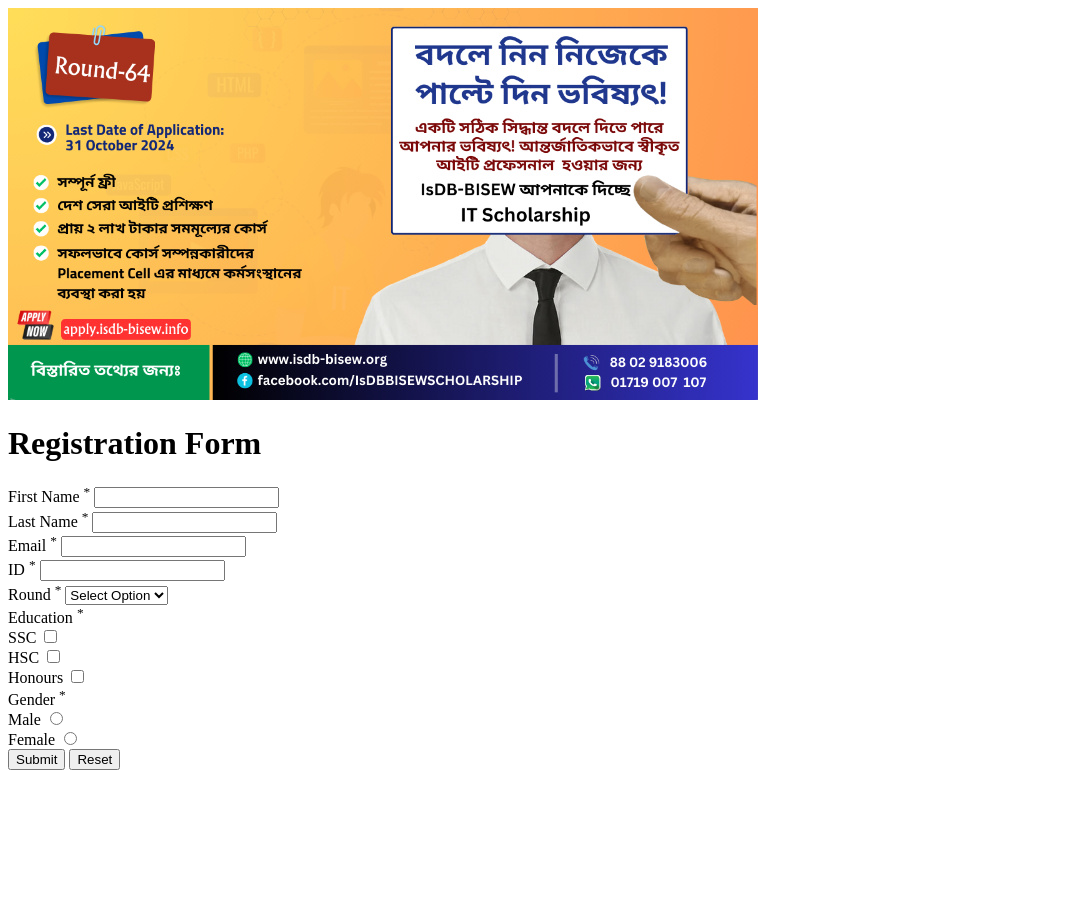
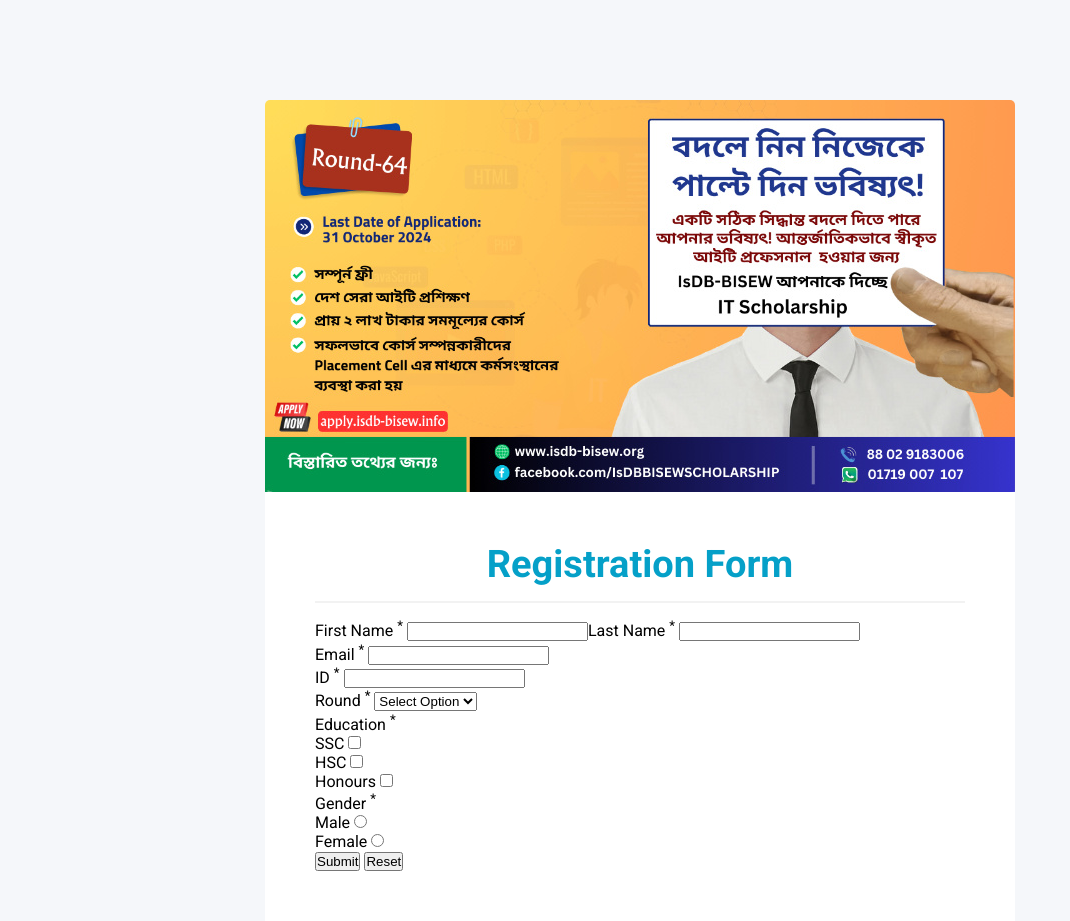
Before and after one commit to hazrat120/IsDB-Student-Registration-Form, a plain HTML site: page index.html in a window 1280 px wide. Shown: the whole page, without its empty margins (0-1070 px from the left). Before the commit the page ends 800 px from the top, so only its background shows below. Drawn offline with Linux system fonts and the light colour scheme.

Commit message:
add some css style

```diff
--- a/index.html
+++ b/index.html
@@ -3,12 +3,18 @@
   <head>
     <meta charset="UTF-8" />
     <meta name="viewport" content="width=device-width, initial-scale=1.0" />
+    <link rel="preconnect" href="https://fonts.googleapis.com" />
+    <link rel="preconnect" href="https://fonts.gstatic.com" crossorigin />
+    <link
+      href="https://fonts.googleapis.com/css2?family=Roboto:ital,wght@0,100;0,300;0,400;0,500;0,700;0,900;1,100;1,300;1,400;1,500;1,700;1,900&display=swap"
+      rel="stylesheet"
+    />
     <link rel="stylesheet" href="style.css" />
     <title>IsDB Student Registration Form</title>
   </head>
   <body>
     <!-- Image maping -->
-    <div class="isdb">
+    <div id="isdb">
       <img src="/img/isdb-img.jpeg" alt="IsDB image" usemap="#image-map" />
       <map name="image-map">
         <area
@@ -38,12 +44,21 @@
           href="tel:+88029183006"
           alt="call isdb"
         />
+        <area
+          shape="rect"
+          coords="385,21,680,225"
+          href="https://apply.isdb-bisew.info/"
+          alt="idsb-scholorship"
+          target="_blank"
+        />
       </map>
     </div>
 
     <!-- Form Start -->
-    <form action="index.php" method="post">
-      <h1>Registration Form</h1>
+    <form id="form" action="index.php" method="post">
+      <h1 class="form_heading">Registration Form</h1>
+      <hr class="fom_hr" />
+
       <div class="name">
         <div class="fname">
           <label for="fname">First Name <sup>*</sup> </label>
--- a/style.css
+++ b/style.css
@@ -0,0 +1,57 @@
+* {
+  margin: 0;
+  padding: 0;
+  box-sizing: border-box;
+}
+
+body {
+  font-family: "Roboto", sans-serif;
+  position: relative;
+  background-color: #f5f7fa;
+}
+
+ul,
+ol,
+a {
+  text-decoration: none;
+}
+
+/* Image mapping isdb website and etc */
+#isdb {
+  display: flex;
+  align-items: center;
+  justify-content: center;
+  margin-top: 100px;
+}
+
+#isdb > img {
+  border-radius: 5px 5px 0 0;
+}
+
+/* Form Style */
+#form {
+  background-color: #fff;
+  width: 750px;
+  margin: 0 auto;
+  padding: 50px 50px;
+}
+
+.form_heading {
+  color: #05a0c8;
+  text-align: center;
+  font-size: 38px;
+  font-weight: 700;
+}
+
+.fom_hr {
+  border: none;
+  height: 2px;
+  background-color: hwb(0 95% 5%);
+  margin: 15px 0;
+}
+
+.name {
+  display: flex;
+  align-items: center;
+  width: 100%;
+}
```
